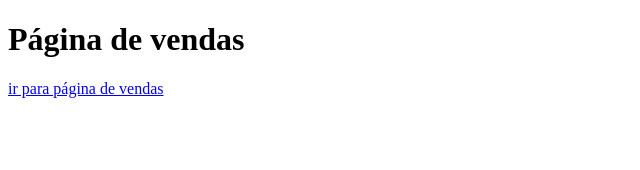
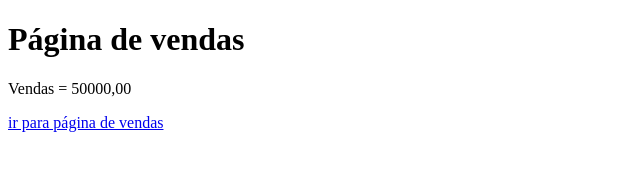
Before and after one commit to W-Thiago/aulagithub, a plain HTML site: page vendas.html in a window 1280 px wide. Shown: the whole page, without its empty margins (0-640 px from the left). Drawn offline with Linux system fonts and the light colour scheme.

Commit message:
acrescentado valor da vendas

```diff
--- a/vendas.html
+++ b/vendas.html
@@ -8,6 +8,7 @@
 </head>
 <body>
     <h1>Página de vendas</h1>
+    <p>Vendas = 50000,00</p>
     <a href="index.html">ir para página de vendas</a>
 </body>
 </html>
```
